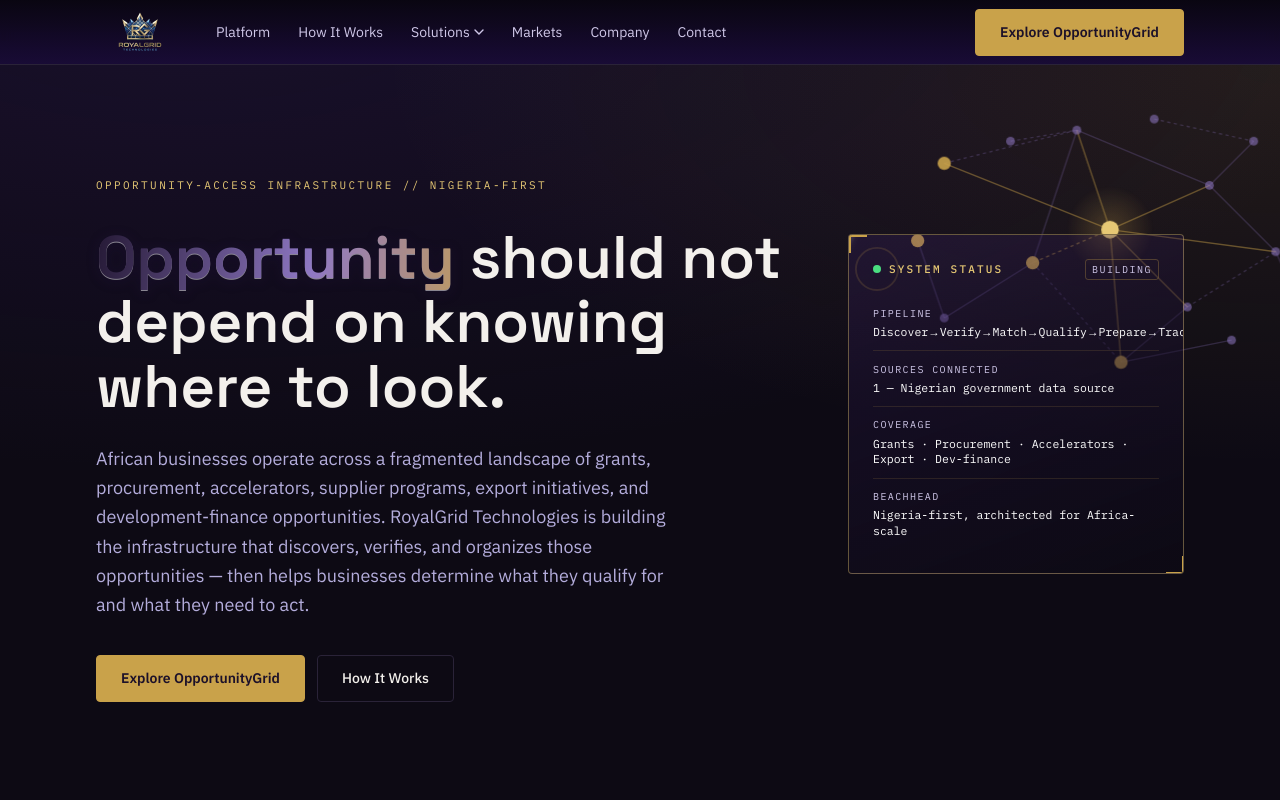
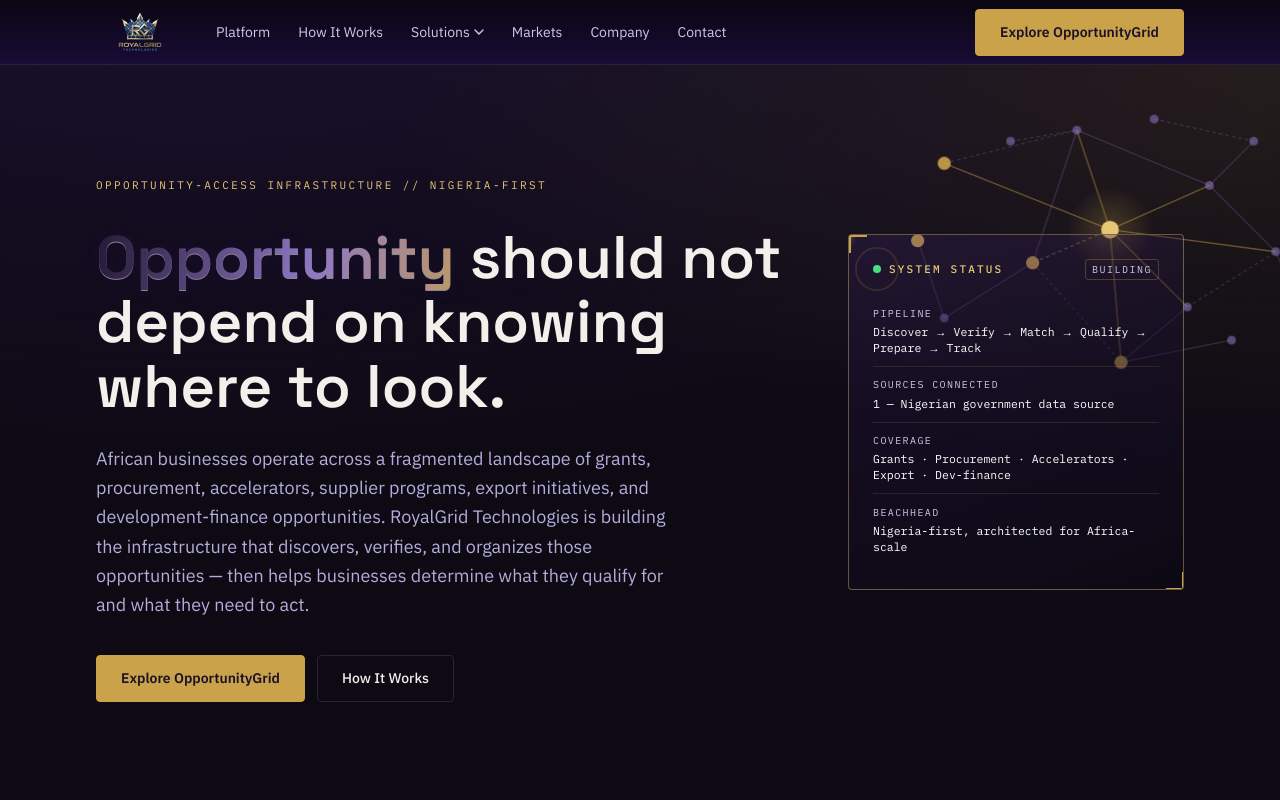
Before and after one commit to lifesnoggin888-svg/royalgrid-technologies, a Next.js app: page / in a window 1280 px wide. Shown: the top 800 px of the page. Built offline with nearby package versions, Linux system fonts and the light colour scheme.

Commit message:
Fix pipeline label overflow in hero status panel
Co-Authored-By: Claude Sonnet 5 <noreply@anthropic.com>

```diff
--- a/app/page.tsx
+++ b/app/page.tsx
@@ -150,8 +150,8 @@ export default function HomePage() {
                     <span className="font-mono text-[10px] uppercase tracking-[0.14em] text-[var(--color-muted-on-dark)]">
                       Pipeline
                     </span>
-                    <span className="font-mono text-[11.5px] leading-snug text-white">
-                      Discover→Verify→Match→Qualify→Prepare→Track
+                    <span className="font-mono text-[11.5px] leading-snug text-white break-words">
+                      Discover → Verify → Match → Qualify → Prepare → Track
                     </span>
                   </div>
                   <div className="rg-status-row">
```
